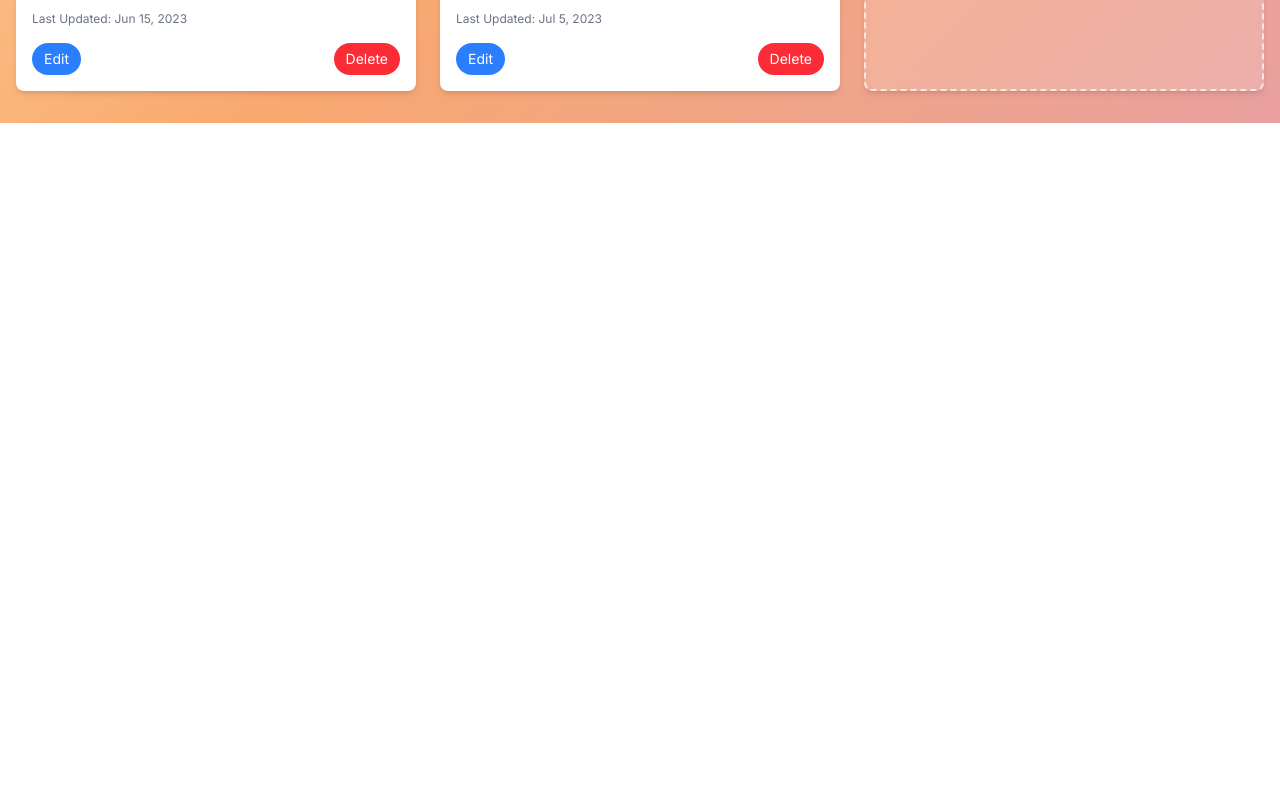
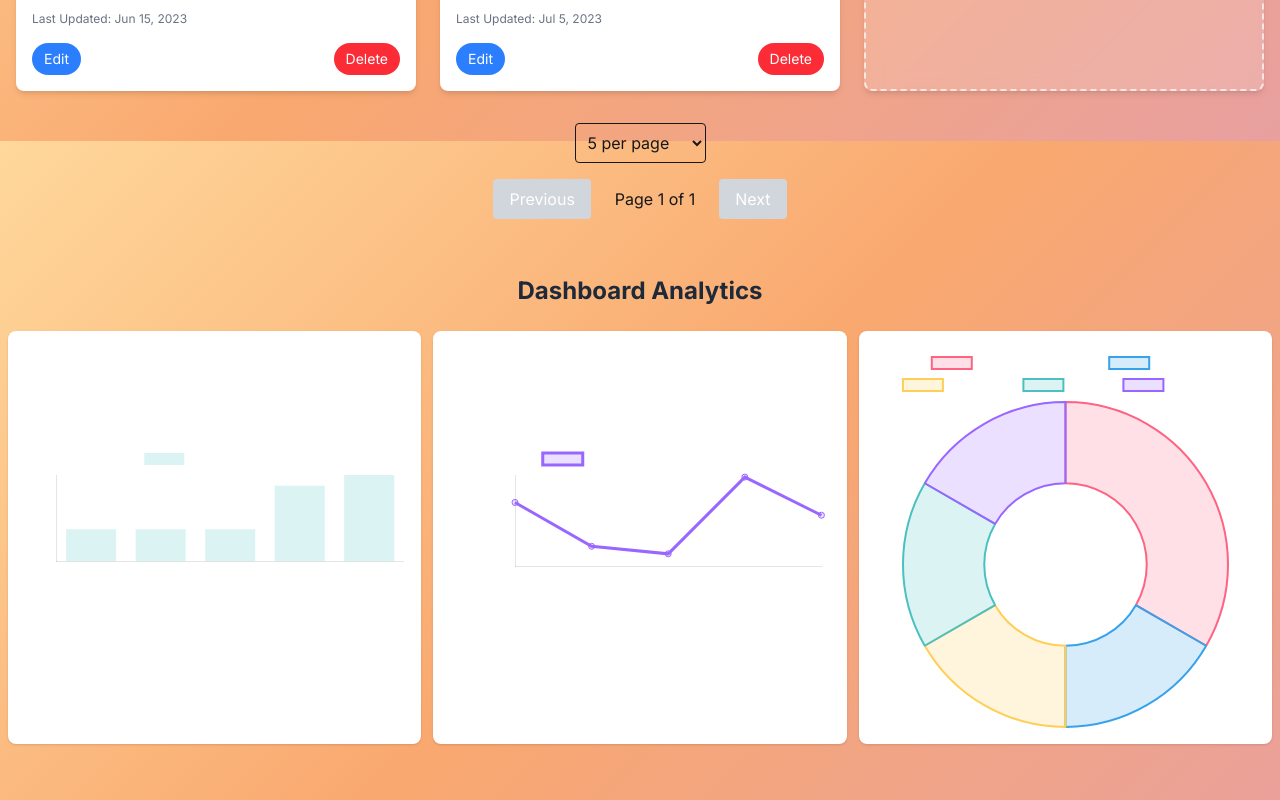
Before and after one commit to alexapvl/playlist-management-mcp, a Next.js app: page / in a window 1280 px wide. Shown: the part 1459-2259 px from the top of the page. Before the commit the page ends 1582 px from the top, so only its background shows below. Built offline with nearby package versions, Linux system fonts and the light colour scheme.

Commit message:
feat: added pagination + stats, need to fix some stuff

```diff
--- a/package.json
+++ b/package.json
@@ -11,8 +11,11 @@
     "test:watch": "jest --watch"
   },
   "dependencies": {
+    "@faker-js/faker": "^9.6.0",
+    "chart.js": "^4.4.8",
     "next": "15.2.2",
     "react": "^19.0.0",
+    "react-chartjs-2": "^5.3.0",
     "react-dom": "^19.0.0",
     "uuid": "^11.1.0"
   },
--- a/src/app/layout.tsx
+++ b/src/app/layout.tsx
@@ -1,6 +1,7 @@
 import type { Metadata } from "next";
 import { Inter } from "next/font/google";
 import "./globals.css";
+import { PlaylistProvider } from "../context/PlaylistContext";
 
 const inter = Inter({ subsets: ["latin"] });
 
@@ -19,7 +20,7 @@ export default function RootLayout({
       <body
         className={`${inter.className} bg-gray-50 dark:bg-gray-900 text-gray-900 dark:text-gray-100 min-h-screen`}
       >
-        {children}
+        <PlaylistProvider>{children}</PlaylistProvider>
       </body>
     </html>
   );
--- a/src/app/page.tsx
+++ b/src/app/page.tsx
@@ -1,19 +1,29 @@
 "use client";
 
-import { useState } from "react";
+import { useState, useEffect } from "react";
 import { Playlist } from "../types";
 import { PlaylistProvider, usePlaylist } from "../context/PlaylistContext";
 import PlaylistCard from "../components/PlaylistCard";
 import SearchBar from "../components/SearchBar";
 import PlaylistForm from "../components/PlaylistForm";
 import SortDropdown from "../components/SortDropdown";
+import PlaylistDashboard from "../components/PlaylistDashboard";
 
 function PlaylistGrid() {
-  const { searchResults } = usePlaylist();
+  const { searchResults, playlists } = usePlaylist();
   const [isFormOpen, setIsFormOpen] = useState(false);
   const [editingPlaylist, setEditingPlaylist] = useState<Playlist | undefined>(
     undefined
   );
+  const [currentPage, setCurrentPage] = useState(1);
+  const [itemsPerPage, setItemsPerPage] = useState(6); // Plus 1 for the add button
+  const [totalPages, setTotalPages] = useState(1);
+  const [paginatedPlaylists, setPaginatedPlaylists] = useState<Playlist[]>([]);
+
+  // Reset to first page when playlists or search results change
+  useEffect(() => {
+    setCurrentPage(1);
+  }, [playlists, searchResults]);
 
   const handleAddPlaylist = () => {
     setEditingPlaylist(undefined);
@@ -28,6 +38,35 @@ function PlaylistGrid() {
   const handleCloseForm = () => {
     setIsFormOpen(false);
     setEditingPlaylist(undefined);
+  };
+
+  // Pagination
+  useEffect(() => {
+    setTotalPages(Math.ceil(searchResults.length / itemsPerPage));
+  }, [searchResults, itemsPerPage]);
+
+  useEffect(() => {
+    setPaginatedPlaylists(
+      searchResults.slice(
+        (currentPage - 1) * itemsPerPage,
+        currentPage * itemsPerPage - 1
+      )
+    );
+  }, [searchResults, currentPage, itemsPerPage]);
+
+  const handlePreviousPage = () => {
+    setCurrentPage((prev) => Math.max(1, prev - 1));
+  };
+
+  const handleNextPage = () => {
+    setCurrentPage((prev) => Math.min(totalPages, prev + 1));
+  };
+
+  const handleItemsPerPageChange = (
+    e: React.ChangeEvent<HTMLSelectElement>
+  ) => {
+    setItemsPerPage(Number(e.target.value));
+    setCurrentPage(1); // Reset to first page when changing items per page
   };
 
   return (
@@ -46,8 +85,9 @@ function PlaylistGrid() {
       </div>
 
       {searchResults.length > 0 ? (
+        <>
           <div className="grid grid-cols-1 sm:grid-cols-2 lg:grid-cols-3 gap-6">
-          {searchResults.map((playlist: Playlist) => (
+            {paginatedPlaylists.map((playlist: Playlist) => (
               <PlaylistCard
                 key={playlist.id}
                 playlist={playlist}
@@ -75,7 +115,9 @@ function PlaylistGrid() {
                       d="M12 6v6m0 0v6m0-6h6m-6 0H6"
                     ></path>
                   </svg>
-                <h3 className="text-xl font-semibold mb-2">Add New Playlist</h3>
+                  <h3 className="text-xl font-semibold mb-2">
+                    Add New Playlist
+                  </h3>
                   <p className="text-sm text-white text-opacity-80 mb-3">
                     Create a custom playlist with your favorite songs
                   </p>
@@ -83,6 +125,41 @@ function PlaylistGrid() {
               </div>
             </button>
           </div>
+
+          {/* Pagination Controls */}
+          <div className="flex flex-col items-center gap-4 mt-8">
+            <select
+              value={itemsPerPage}
+              onChange={handleItemsPerPageChange}
+              className="border rounded p-2"
+            >
+              <option value={6}>5 per page</option>
+              <option value={11}>10 per page</option>
+              <option value={21}>20 per page</option>
+              <option value={51}>50 per page</option>
+            </select>
+
+            <div className="flex items-center gap-2">
+              <button
+                onClick={handlePreviousPage}
+                disabled={currentPage === 1}
+                className="px-4 py-2 bg-blue-500 text-white rounded disabled:bg-gray-300"
+              >
+                Previous
+              </button>
+              <span className="px-4 py-2">
+                Page {currentPage} of {totalPages}
+              </span>
+              <button
+                onClick={handleNextPage}
+                disabled={currentPage === totalPages}
+                className="px-4 py-2 bg-blue-500 text-white rounded disabled:bg-gray-300"
+              >
+                Next
+              </button>
+            </div>
+          </div>
+        </>
       ) : (
         <div className="text-center py-12">
           <h3 className="text-xl font-medium text-gray-700 dark:text-gray-300 mb-2">
@@ -111,8 +188,11 @@ function PlaylistGrid() {
 
 export default function Home() {
   return (
-    <PlaylistProvider>
+    <main className="min-h-screen flex flex-col">
       <PlaylistGrid />
-    </PlaylistProvider>
+      <div className="mt-auto w-full">
+        <PlaylistDashboard />
+      </div>
+    </main>
   );
 }
--- a/src/components/PlaylistCard.tsx
+++ b/src/components/PlaylistCard.tsx
@@ -21,7 +21,7 @@ export default function PlaylistCard({ playlist, onEdit }: PlaylistCardProps) {
     setTimeout(() => {
       deletePlaylist(playlist.id);
       setIsDeleting(false);
-    }, 500);
+    }, 250);
   };
 
   const formatDate = (date: Date) => {
--- /dev/null
+++ b/src/components/PlaylistDashboard.tsx
@@ -0,0 +1,205 @@
+import { useState, useEffect } from "react";
+import { Line, Bar, Doughnut } from "react-chartjs-2";
+import {
+  Chart as ChartJS,
+  CategoryScale,
+  LinearScale,
+  PointElement,
+  LineElement,
+  BarElement,
+  ArcElement,
+  Title,
+  Tooltip,
+  Legend,
+} from "chart.js";
+import { Playlist } from "../types";
+import { usePlaylist } from "../context/PlaylistContext";
+
+// Register ChartJS components
+ChartJS.register(
+  CategoryScale,
+  LinearScale,
+  PointElement,
+  LineElement,
+  BarElement,
+  ArcElement,
+  Title,
+  Tooltip,
+  Legend
+);
+
+export default function PlaylistDashboard() {
+  const { playlists } = usePlaylist();
+  const [chartData, setChartData] = useState<any>(null);
+
+  // Update chart data whenever playlists change
+  useEffect(() => {
+    if (playlists.length === 0) return;
+
+    const updateChartData = () => {
+      // Songs per playlist chart
+      const songsPerPlaylist = {
+        labels: playlists.map((p) => p.name),
+        datasets: [
+          {
+            label: "Number of Songs",
+            data: playlists.map((p) => p.songs.length),
+            backgroundColor: "rgba(75, 192, 192, 0.2)",
+            borderColor: "rgba(75, 192, 192, 1)",
+          },
+        ],
+      };
+
+      // Average duration per playlist
+      const avgDurationPerPlaylist = {
+        labels: playlists.map((p) => p.name),
+        datasets: [
+          {
+            label: "Average Duration (minutes)",
+            data: playlists.map(
+              (p) =>
+                p.songs.reduce((acc, song) => acc + song.duration, 0) /
+                60 /
+                p.songs.length
+            ),
+            backgroundColor: "rgba(153, 102, 255, 0.2)",
+            borderColor: "rgba(153, 102, 255, 1)",
+          },
+        ],
+      };
+
+      // Artist distribution
+      const artistCounts = playlists
+        .flatMap((p) => p.songs.map((s) => s.artist))
+        .reduce((acc, artist) => {
+          acc[artist] = (acc[artist] || 0) + 1;
+          return acc;
+        }, {} as Record<string, number>);
+
+      const topArtists = Object.entries(artistCounts)
+        .sort(([, a], [, b]) => b - a)
+        .slice(0, 5);
+
+      const artistDistribution = {
+        labels: topArtists.map(([artist]) => artist),
+        datasets: [
+          {
+            data: topArtists.map(([, count]) => count),
+            backgroundColor: [
+              "rgba(255, 99, 132, 0.2)",
+              "rgba(54, 162, 235, 0.2)",
+              "rgba(255, 206, 86, 0.2)",
+              "rgba(75, 192, 192, 0.2)",
+              "rgba(153, 102, 255, 0.2)",
+            ],
+            borderColor: [
+              "rgba(255, 99, 132, 1)",
+              "rgba(54, 162, 235, 1)",
+              "rgba(255, 206, 86, 1)",
+              "rgba(75, 192, 192, 1)",
+              "rgba(153, 102, 255, 1)",
+            ],
+          },
+        ],
+      };
+
+      setChartData({
+        songsPerPlaylist,
+        avgDurationPerPlaylist,
+        artistDistribution,
+      });
+    };
+
+    updateChartData();
+  }, [playlists]);
+
+  return (
+    <div className="w-full px-2 py-6">
+      <h2 className="text-2xl font-bold text-center mb-6 text-gray-800 dark:text-white">
+        Dashboard Analytics
+      </h2>
+
+      {/* Charts Section */}
+      {chartData && (
+        <div className="grid grid-cols-1 md:grid-cols-2 lg:grid-cols-3 gap-3 mb-8 mx-0">
+          <div className="bg-white dark:bg-gray-800 p-4 rounded-lg shadow flex items-center justify-center">
+            <div className="w-full max-w-md">
+              <Bar
+                data={chartData.songsPerPlaylist}
+                options={{
+                  responsive: true,
+                  maintainAspectRatio: true,
+                  color: "white",
+                  plugins: {
+                    legend: {
+                      labels: {
+                        color: "white",
+                      },
+                    },
+                  },
+                  scales: {
+                    x: {
+                      ticks: { color: "white" },
+                      grid: { color: "rgba(255, 255, 255, 0.1)" },
+                    },
+                    y: {
+                      ticks: { color: "white" },
+                      grid: { color: "rgba(255, 255, 255, 0.1)" },
+                    },
+                  },
+                }}
+              />
+            </div>
+          </div>
+          <div className="bg-white dark:bg-gray-800 p-4 rounded-lg shadow flex items-center justify-center">
+            <div className="w-full max-w-md">
+              <Line
+                data={chartData.avgDurationPerPlaylist}
+                options={{
+                  responsive: true,
+                  maintainAspectRatio: true,
+                  color: "white",
+                  plugins: {
+                    legend: {
+                      labels: {
+                        color: "white",
+                      },
+                    },
+                  },
+                  scales: {
+                    x: {
+                      ticks: { color: "white" },
+                      grid: { color: "rgba(255, 255, 255, 0.1)" },
+                    },
+                    y: {
+                      ticks: { color: "white" },
+                      grid: { color: "rgba(255, 255, 255, 0.1)" },
+                    },
+                  },
+                }}
+              />
+            </div>
+          </div>
+          <div className="bg-white dark:bg-gray-800 p-4 rounded-lg shadow flex items-center justify-center">
+            <div className="w-full max-w-md">
+              <Doughnut
+                data={chartData.artistDistribution}
+                options={{
+                  responsive: true,
+                  maintainAspectRatio: true,
+                  plugins: {
+                    legend: {
+                      labels: {
+                        color: "white",
+                      },
+                    },
+                  },
+                }}
+              />
+            </div>
+          </div>
+        </div>
+      )}
+    </div>
+  );
+}
--- a/src/context/PlaylistContext.tsx
+++ b/src/context/PlaylistContext.tsx
@@ -21,6 +21,7 @@ interface PlaylistContextType {
   ) => void;
   updatePlaylist: (id: string, playlist: Partial<Playlist>) => void;
   deletePlaylist: (id: string) => void;
+  resetPlaylists: () => void;
   sortType: "none" | "alphabetical" | "numberOfSongsDesc" | "numberOfSongsAsc";
   setSortType: (
     type: "none" | "alphabetical" | "numberOfSongsDesc" | "numberOfSongsAsc"
@@ -50,7 +51,7 @@ export function PlaylistProvider({
     setPlaylists(
       initialPlaylists.length > 0 ? initialPlaylists : mockPlaylists
     );
-  }, [initialPlaylists]);
+  }, []);
 
   // Update search results when query, playlists, or sort type change
   useEffect(() => {
@@ -106,6 +107,11 @@ export function PlaylistProvider({
 
   const deletePlaylist = (id: string) => {
     setPlaylists((prev) => prev.filter((playlist) => playlist.id !== id));
+    console.log("Playlist deleted:", id);
+  };
+
+  const resetPlaylists = () => {
+    setPlaylists(mockPlaylists);
   };
 
   return (
@@ -118,6 +124,7 @@ export function PlaylistProvider({
         addPlaylist,
         updatePlaylist,
         deletePlaylist,
+        resetPlaylists,
         sortType,
         setSortType,
       }}
--- /dev/null
+++ b/src/utils/mockData.ts
@@ -0,0 +1,27 @@
+import { faker } from "@faker-js/faker";
+import { Playlist } from "../types";
+
+export const generateMockPlaylist = (): Playlist => {
+  return {
+    id: faker.string.uuid(),
+    name: faker.music.songName(),
+    description: faker.lorem.sentence(),
+    coverImage: faker.image.urlLoremFlickr({ category: "music" }),
+    songs: Array.from(
+      { length: faker.number.int({ min: 3, max: 15 }) },
+      () => ({
+        id: faker.string.uuid(),
+        title: faker.music.songName(),
+        artist: faker.person.fullName(),
+        duration: faker.number.int({ min: 120, max: 480 }), // 2-8 minutes
+        albumArt: faker.image.urlLoremFlickr({ category: "album" }),
+      })
+    ),
+    createdAt: faker.date.past(),
+    updatedAt: faker.date.recent(),
+  };
+};
+
+export const generateMockPlaylists = (count: number) => {
+  return Array.from({ length: count }, generateMockPlaylist);
+};
```
Also changed, not shown: 1 other file (tests, documents, lock files or other folders). Lines whose indentation alone changed are shown as unchanged.
